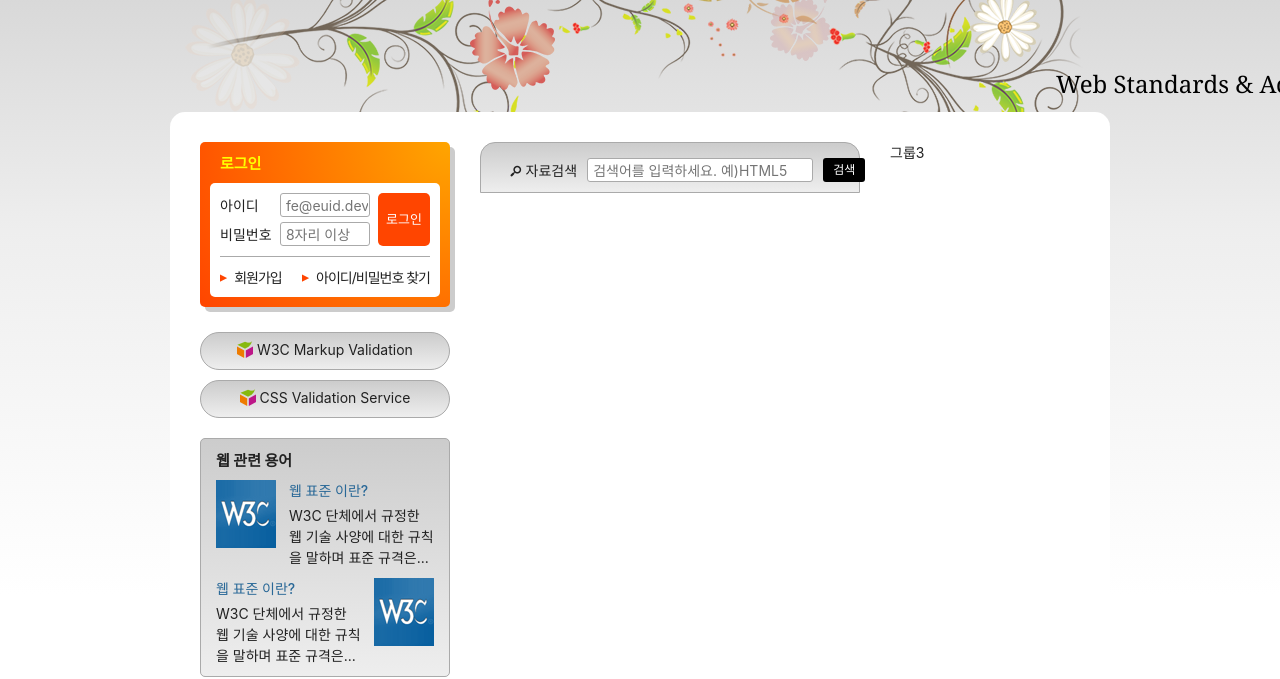
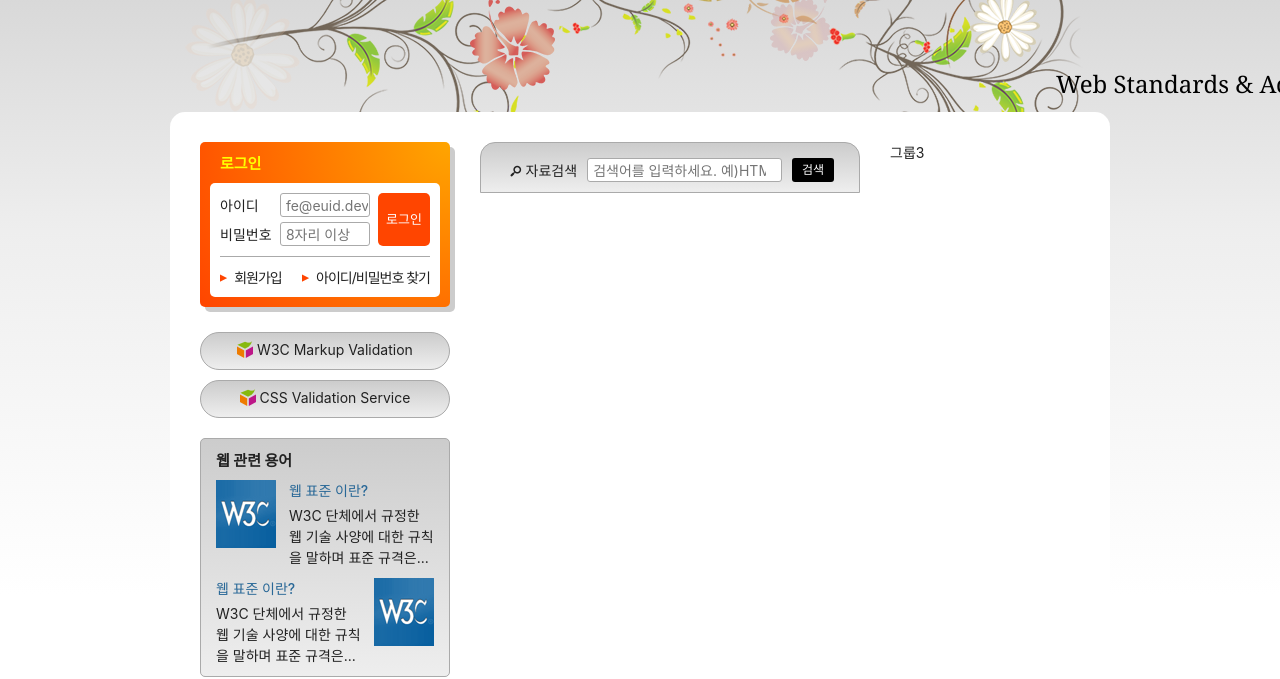
Before and after one commit to binwoonki/HTML5, a plain HTML site: page index.html in a window 1280 px wide. Shown: the part 135-814 px from the top of the page. Drawn offline with Linux system fonts and the light colour scheme; a web font is replaced by a local one.

Commit message:
검색폼 완성 - 크로스 브라우징 이슈 해결

```diff
--- a/styles/style.css
+++ b/styles/style.css
@@ -487,7 +487,7 @@ body {
 }
 
 .form-group-label{
-  white-space:nowrap;
+  flex-shrink: 0;
   margin-right:10px;
 }
 
@@ -497,11 +497,12 @@ body {
   height: 24px;
   padding: 1px 1px 1px 5px;
   flex-grow: 1;
-  /* min-width:0; */
+  min-width:0;
+  width: 100%;
 }
 
 .search-button{
-  white-space:nowrap;
+  flex-shrink: 0;
   border:0;
   border-radius:3px;
   background-color:#000;
```
